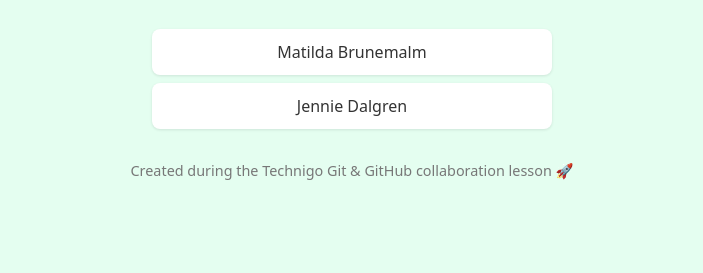
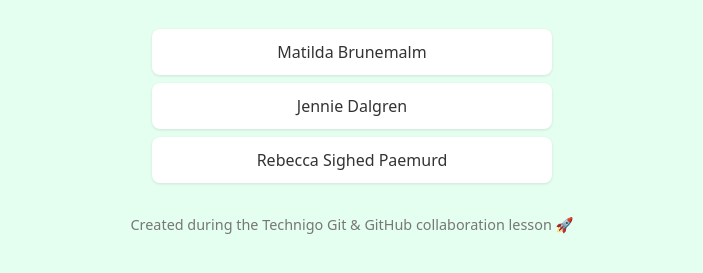
Before and after one commit to Technigo/fall25-github-branches-practice, a plain HTML site: page index.html in a window 1280 px wide. Shown: the part 151-424 px from the top of the page, without its empty margins (288-991 px from the left). Drawn offline with Linux system fonts and the light colour scheme.

Commit message:
Add Rebecca to dev team list

```diff
--- a/index.html
+++ b/index.html
@@ -16,6 +16,7 @@
   <ul>
     <li>Matilda Brunemalm</li>
     <li>Jennie Dalgren</li>
+    <li>Rebecca Sighed Paemurd</li>
     <!-- 👇 Students: add your name below this line 👇 -->
   </ul>
 
```
